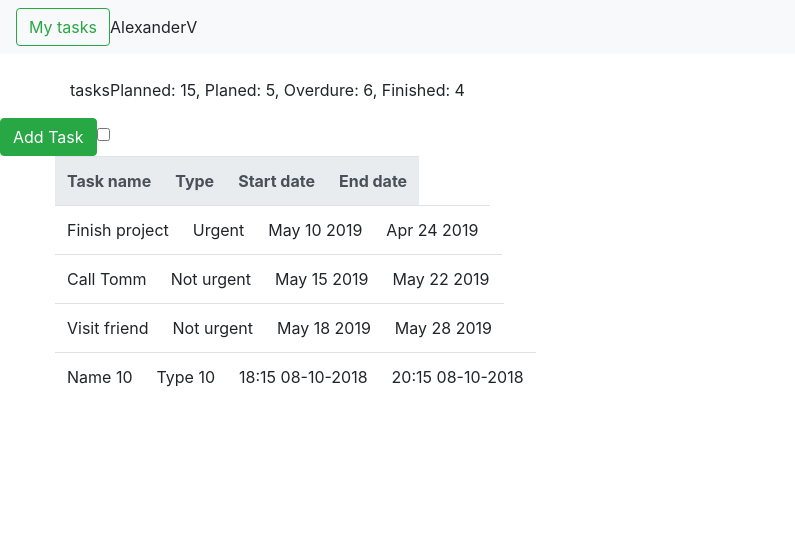
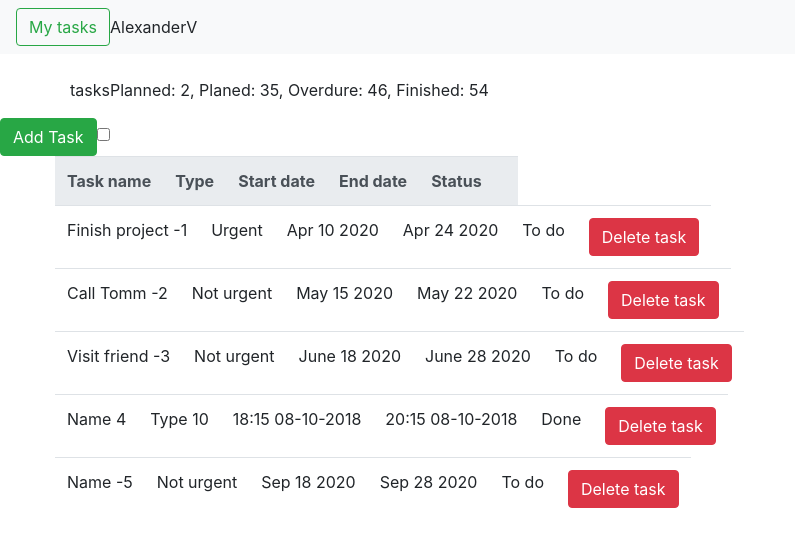
Before and after one commit to Mishagta567/job4j_Angular, an Angular app in the folder task-planner/: page / in a window 1280 px wide. Shown: the top 546 px of the page, without its empty margins (0-795 px from the left). Built offline with nearby package versions, Linux system fonts and the light colour scheme.

Commit message:
Connect parent with child element.

```diff
--- a/task-planner/angular.json
+++ b/task-planner/angular.json
@@ -23,7 +23,7 @@
               "src/assets"
             ],
             "styles": [
-              "../node_modules/bootstrap/dist/css/bootstrap.min.css", "src/styles.css"
+              "src/styles.css"
             ],
             "scripts": [],
             "es5BrowserSupport": true
--- a/task-planner/src/app/app.module.ts
+++ b/task-planner/src/app/app.module.ts
@@ -6,13 +6,15 @@ import { AppComponent } from './app.component';
 import { HeaderComponent } from './header/header.component';
 import { TaskListComponent } from './task-list/task-list.component';
 import { StatisticComponent } from './task-list/statistic/statistic.component';
+import { ListRowComponent } from './task-list/list-row/list-row.component';
 
 @NgModule({
   declarations: [
     AppComponent,
     HeaderComponent,
     TaskListComponent,
-    StatisticComponent
+    StatisticComponent,
+    ListRowComponent
   ],
   imports: [
     BrowserModule,
--- /dev/null
+++ b/task-planner/src/app/task-list/list-row/list-row.component.html
@@ -0,0 +1,17 @@
+<tr class="row">
+  <td>{{ name }}</td>
+  <td>{{ category }}</td>
+  <td>{{ dateStart }}</td>
+  <td>{{ dateEnd }}</td>
+  <td>{{ status }}</td>
+  <td><button class="btn btn-danger" (click)="deleteTask()">Delete task</button></td>
+</tr>
+
+<tr class="row">
+  <td>Name -5</td>
+  <td>Not urgent</td>
+  <td>Sep 18 2020</td>
+  <td>Sep 28 2020</td>
+  <td>To do</td>
+  <td><button class="btn btn-danger" (click)="deleteTask()">Delete task</button></td>
+</tr>
--- /dev/null
+++ b/task-planner/src/app/task-list/list-row/list-row.component.ts
@@ -0,0 +1,27 @@
+import { Component, EventEmitter, OnInit, Output } from '@angular/core';
+
+@Component({
+  selector: 'app-list-row',
+  templateUrl: './list-row.component.html',
+  styleUrls: ['./list-row.component.css']
+})
+export class ListRowComponent implements OnInit {
+
+  @Output() deleteTaskEmitter = new EventEmitter<string>();
+
+  name = 'Name 4';
+  category = 'Type 10';
+  dateStart = '18:15 08-10-2018';
+  dateEnd = '20:15 08-10-2018';
+  status = 'Done';
+
+  deleteTask() {
+    this.deleteTaskEmitter.emit(this.name);
+  }
+
+  constructor() { }
+
+  ngOnInit() {
+  }
+
+}
--- a/task-planner/src/app/task-list/statistic/statistic.component.ts
+++ b/task-planner/src/app/task-list/statistic/statistic.component.ts
@@ -1,4 +1,4 @@
-import { Component, OnInit } from '@angular/core';
+import { Component, Input, OnInit } from '@angular/core';
 
 @Component({
   selector: 'app-statistic',
@@ -7,10 +7,10 @@ import { Component, OnInit } from '@angular/core';
 })
 export class StatisticComponent implements OnInit {
 
-  tasksAll = 15;
-  tasksPlanned = 5;
-  tasksOverdue = 6;
-  tasksFinished = 4;
+  @Input() tasksAll;
+  @Input() tasksPlanned;
+  @Input() tasksOverdue;
+  @Input() tasksFinished;
 
   constructor() { }
 
--- a/task-planner/src/app/task-list/task-list.component.html
+++ b/task-planner/src/app/task-list/task-list.component.html
@@ -1,4 +1,9 @@
-<app-statistic></app-statistic>
+<app-statistic
+  [tasksAll] = "getTaskListsSize()"
+  [tasksPlanned] = "35"
+  [tasksOverdue] = "46"
+  [tasksFinished] = "54"
+></app-statistic>
 
 <button class="btn btn-success" (click)="addTask()">Add Task</button>
 
@@ -10,31 +15,36 @@
     <th class="text-center table-primary">Type</th>
     <th class="text-center table-primary">Start date</th>
     <th class="text-center table-primary">End date</th>
+    <th class="text-center table-primary">Status</th>
+    <th class="text-center table-primary"></th>
   </tr>
   <tr class="row tbody">
-    <td>Finish project</td>
+    <td>Finish project -1</td>
     <td>Urgent</td>
-    <td>May 10 2019</td>
-    <td>Apr 24 2019</td>
+    <td>Apr 10 2020</td>
+    <td>Apr 24 2020</td>
+    <td>To do</td>
+    <td><button class="btn btn-danger" (click)="deleteTask()">Delete task</button></td>
   </tr>
   <tr class="row">
-    <td>Call Tomm</td>
+    <td>Call Tomm -2</td>
     <td>Not urgent</td>
-    <td>May 15 2019</td>
-    <td>May 22 2019</td>
+    <td>May 15 2020</td>
+    <td>May 22 2020</td>
+    <td>To do</td>
+    <td><button class="btn btn-danger" (click)="deleteTask()">Delete task</button></td>
   </tr>
   <tr class="row">
-    <td>Visit friend</td>
+    <td>Visit friend -3</td>
     <td>Not urgent</td>
-    <td>May 18 2019</td>
-    <td>May 28 2019</td>
+    <td>June 18 2020</td>
+    <td>June 28 2020</td>
+    <td>To do</td>
+    <td><button class="btn btn-danger" (click)="deleteTask()">Delete task</button></td>
   </tr>
 
-  <tr class="row">
-    <td>{{ name }}</td>
-    <td>{{ category }}</td>
-    <td>{{ dateStart }}</td>
-    <td>{{ dateEnd }}</td>
-  </tr>
+<app-list-row
+  (deleteTaskEmitter) = "deleteTaskFromArray($event)"
+></app-list-row>
 
 </table>
--- a/task-planner/src/app/task-list/task-list.component.ts
+++ b/task-planner/src/app/task-list/task-list.component.ts
@@ -9,11 +9,31 @@ import { Component, OnInit } from '@angular/core';
 export class TaskListComponent implements OnInit {
 
   constructor() { }
-  name = 'Name 10';
-  category = 'Type 10';
-  dateStart = '18:15 08-10-2018';
-  dateEnd = '20:15 08-10-2018';
-  status = 'Done';
+
+  tasks = [
+    {
+      name: 'Name 101',
+      category: 'Type 110',
+      dateStart: '18:15 08-10-2019',
+      dateEnd: '20:15 08-10-2019',
+      status: 'Done'
+    },
+    {
+      name: 'Name 102',
+      category: 'Type 102',
+      dateStart: '18:15 08-10-2019',
+      dateEnd: '20:15 08-10-2019',
+      status: 'Done'
+    }
+  ];
+
+  getTaskListsSize() {
+    return this.tasks.length;
+  }
+
+  deleteTaskFromArray(name: string) {
+    console.log('Task' + name + 'Deleted');
+  }
 
   filterTasks($event) {
     console.log($event.target.checked);
```
Also changed, not shown: task-planner/src/app/task-list/list-row/list-row.component.css (added), 1 other file (tests, documents, lock files or other folders).
